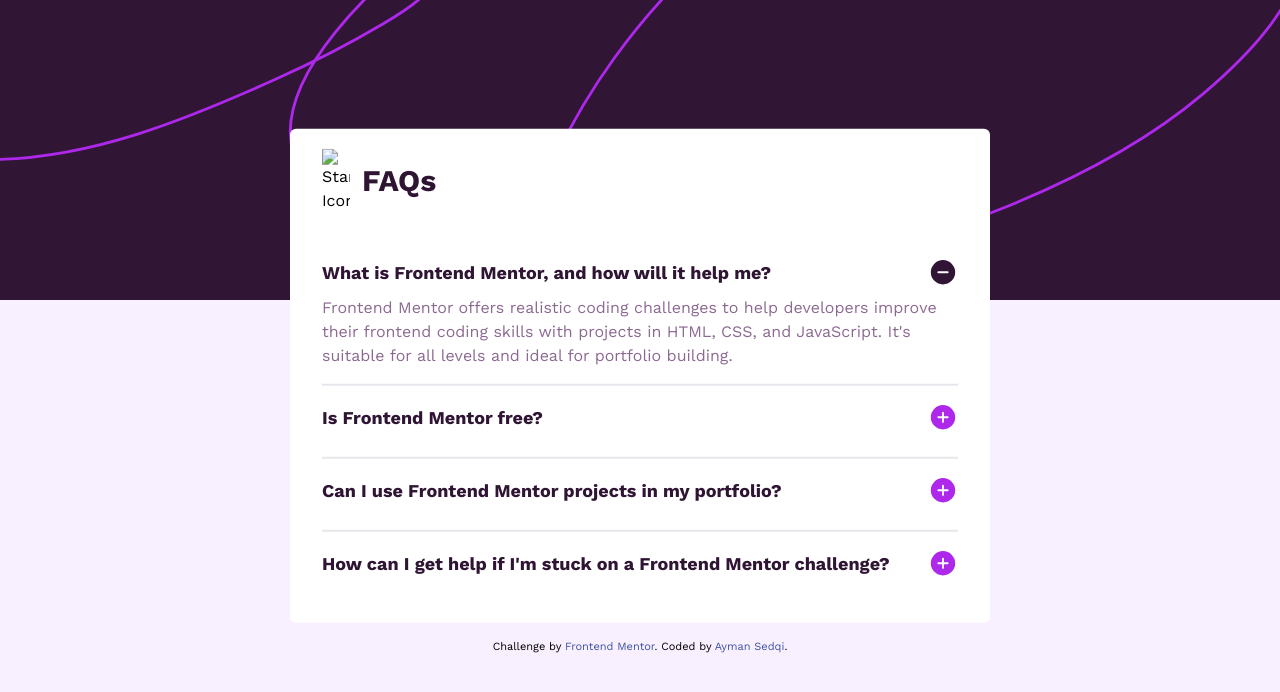
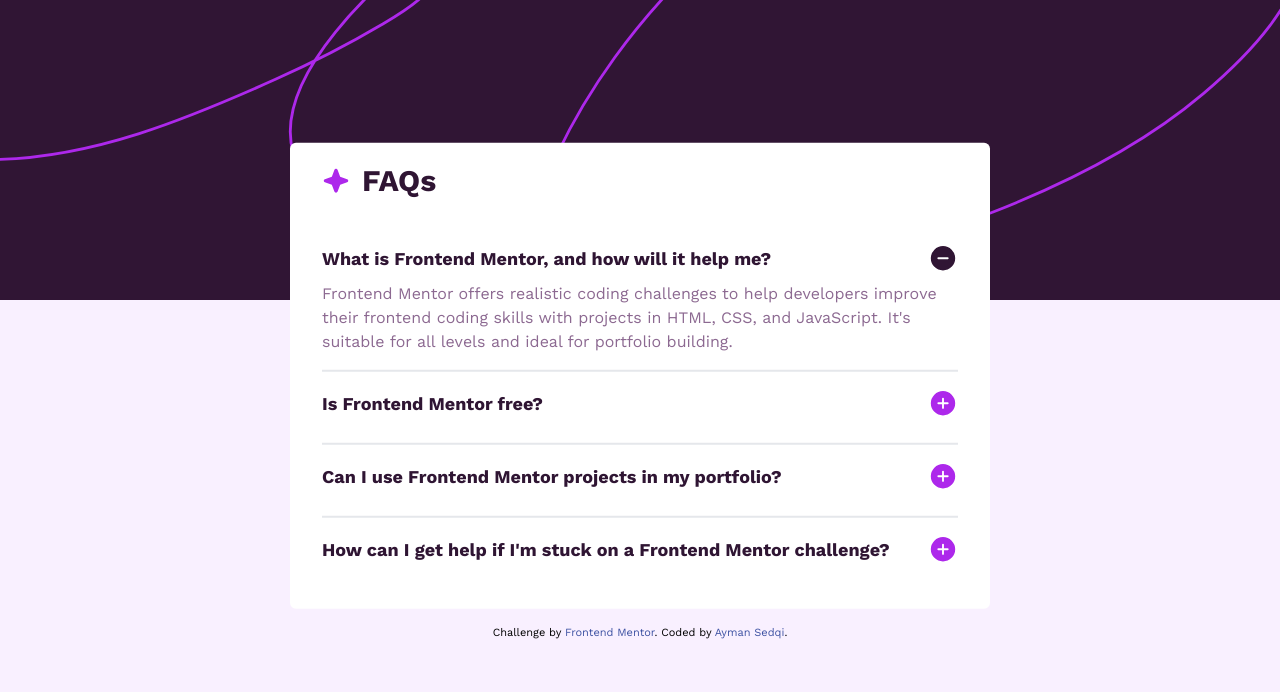
Before and after one commit to AymanSdq/FAQ, a website: page index.html in a window 1280 px wide. Drawn offline with nearby package versions, Linux system fonts and the light colour scheme; the site is published under a folder, as on GitHub Pages, so addresses that start at the root find nothing.

Commit message:
Finsih Project

```diff
--- a/index.html
+++ b/index.html
@@ -16,7 +16,7 @@
 
     <section class="w-[700px] bg-white-color rounded-md px-8 py-5 mx-auto  top-20 max-sm:w-[360px]">
     <div class="flex items-center gap-3">
-        <img class=" w-7" src="/assets/images/icon-star.svg" alt="Stars Icone">
+        <img class=" w-7" src="assets/images/icon-star.svg" alt="Stars Icone">
         <h1 class=" text-3xl font-bold text-dark-purple">FAQs</h1>
     </div>
 
```
